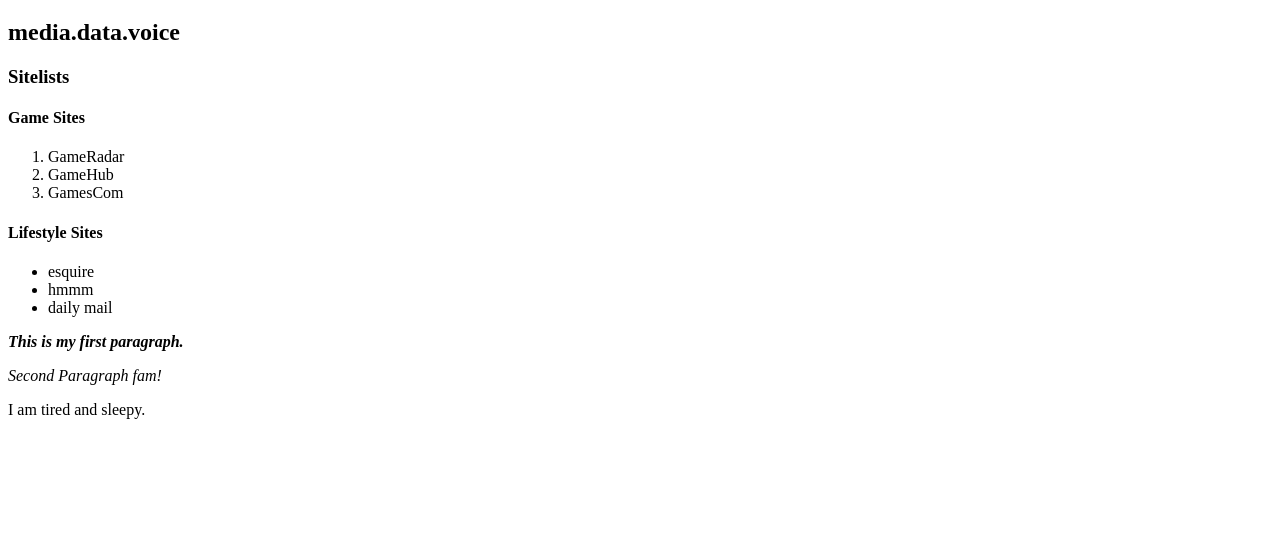
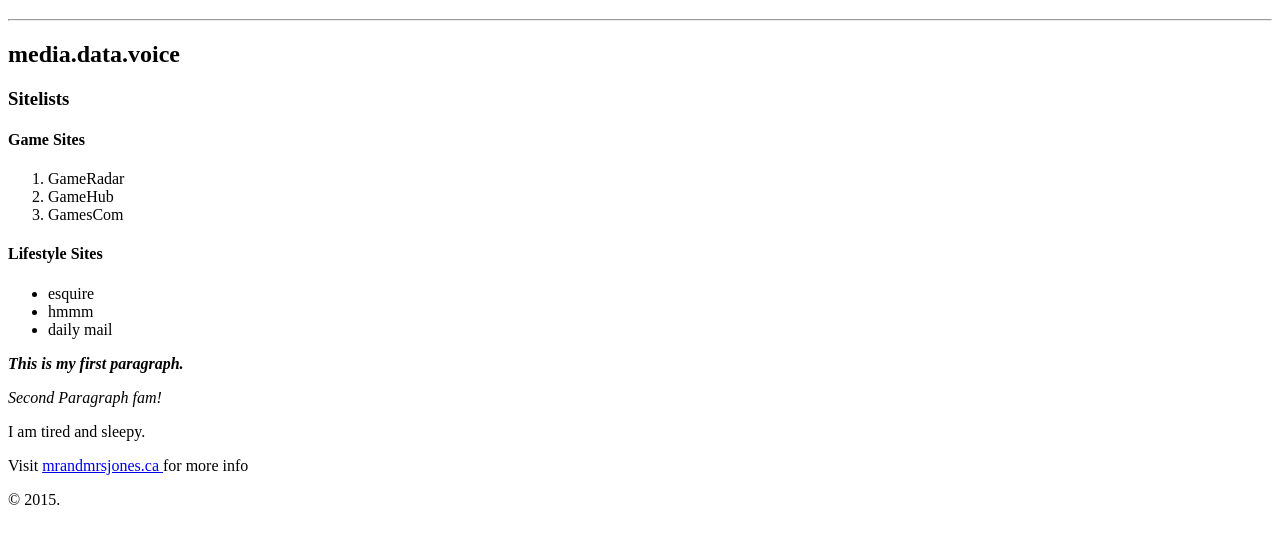
Before and after one commit to aleccalvo08/perfect_paddles, a plain HTML site: page index.html in a window 1280 px wide. Shown: the part 61-604 px from the top of the page. Drawn offline with Linux system fonts and the light colour scheme.

Commit message:
January 17 changes

```diff
--- a/index.html
+++ b/index.html
@@ -12,6 +12,7 @@
 </head>
 <body>  <!-- this the body to try commenting syntax -->
 <h1>JONES</h1>
+<hr>
 <h2>media.data.voice</h2>
 <!-- <h3>blah blah blah</h3> -->
 <h3>Sitelists</h3>
@@ -28,16 +29,24 @@
 <li>hmmm</li>
 <li>daily mail</li>
 </ul>
+<div>
+  <p>
+    <b><em>This is my first paragraph.</em></b>
+  </p>
+</div>
 
-<p>
-  <b><em>This is my first paragraph.</em></b>
-</p>
-
+<aside>
 <p>
   <i>Second Paragraph fam!</i>
 </p>
+</aside>
+
 <p>
   I am tired and sleepy.
 </p>
+<p>Visit <a href="http://www.mrandmrsjones.ca"> mrandmrsjones.ca </a>for more info</p>
+<footer>
+   &copy; 2015.
+</footer>
 </body>
 </html>
```
